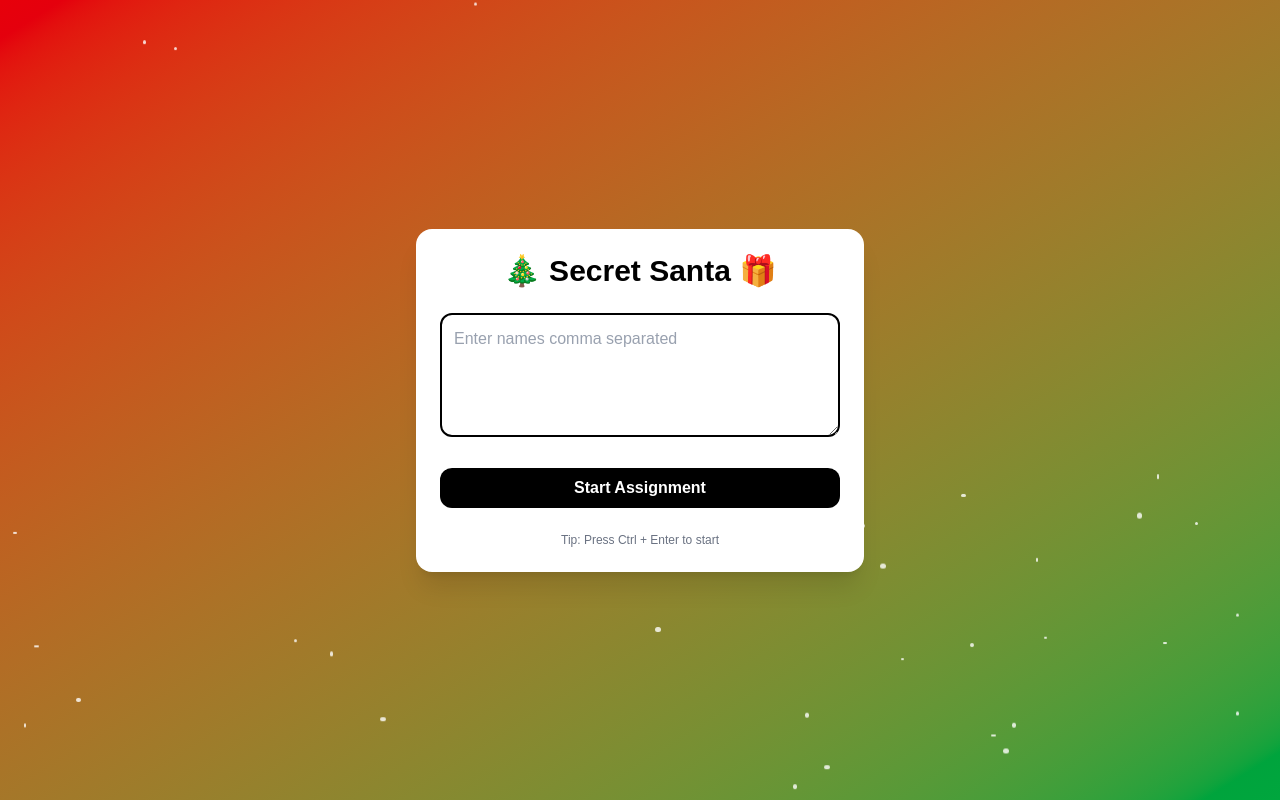
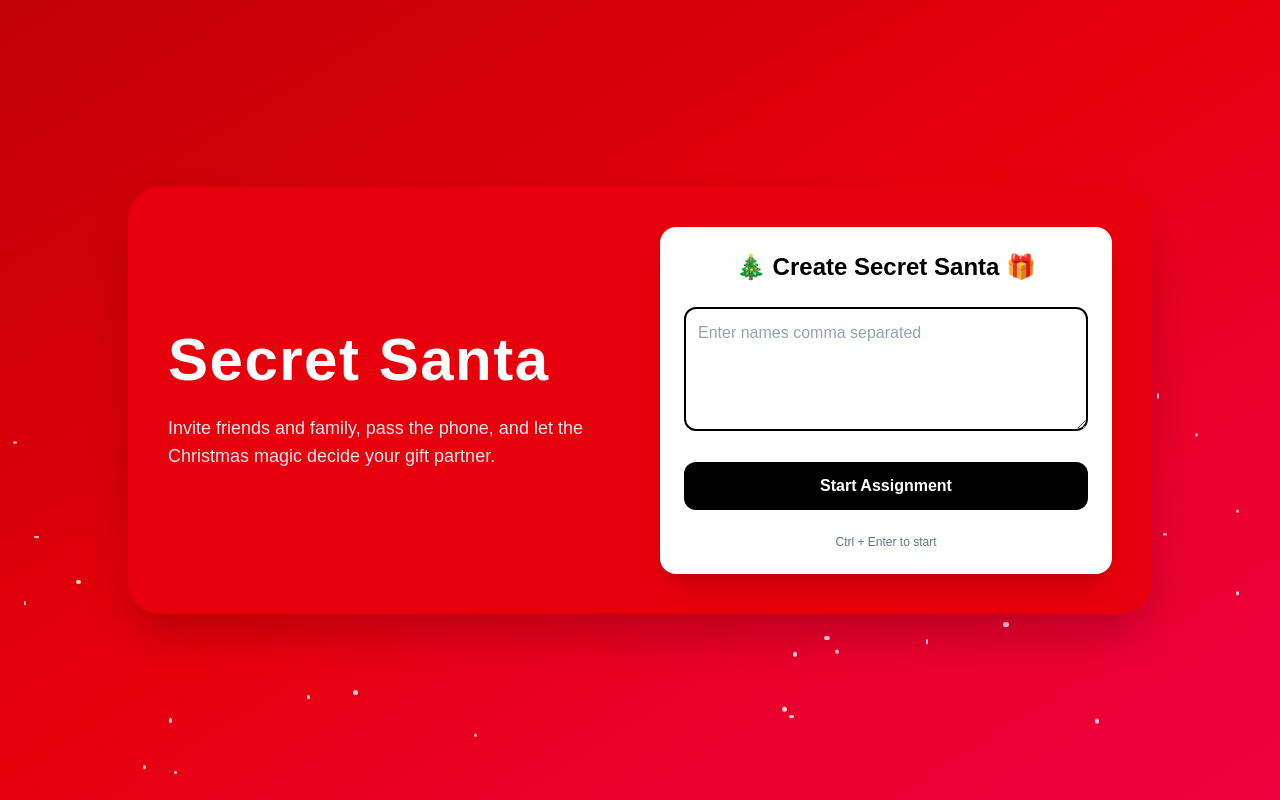
Before and after one commit to AnishaPaturi/Secret-Santa-, a Next.js app: page / in a window 1280 px wide. Built offline with nearby package versions, Linux system fonts and the light colour scheme.

Commit message:
Added functionality

```diff
--- a/app/page.tsx
+++ b/app/page.tsx
@@ -1,7 +1,7 @@
 'use client'
 
 import { useState } from 'react'
-import { motion, AnimatePresence } from 'framer-motion'
+import { motion } from 'framer-motion'
 
 export default function SecretSanta() {
   const [names, setNames] = useState('')
@@ -44,12 +44,10 @@ export default function SecretSanta() {
 
   function generatePairs() {
     let list = names.split(',').map(n => n.trim()).filter(Boolean)
-
     if (!validateNames(list)) return
 
     let givers = shuffle([...list])
     let receivers = shuffle([...list])
-
     while (givers.some((g, i) => g === receivers[i])) {
       receivers = shuffle([...list])
     }
@@ -65,17 +63,15 @@ export default function SecretSanta() {
   }
 
   function handleKeyDown(e) {
-    if (e.key === 'Enter' && e.ctrlKey) {
-      generatePairs()
-    }
+    if (e.key === 'Enter' && e.ctrlKey) generatePairs()
   }
 
   return (
-    <div className="min-h-screen bg-gradient-to-br from-red-600 to-green-600 flex items-center justify-center p-6 overflow-hidden relative">
+    <div className="min-h-screen bg-gradient-to-br from-red-700 via-red-600 to-rose-600 flex items-center justify-center p-6 overflow-hidden relative">
 
-      {/* ❄️ Snowfall */}
+      {/* ❄️ Snow */}
       <div className="absolute inset-0 pointer-events-none">
-        {[...Array(40)].map((_, i) => (
+        {[...Array(50)].map((_, i) => (
           <div
             key={i}
             className="absolute top-[-10px] bg-white rounded-full opacity-80 animate-snow"
@@ -83,24 +79,30 @@ export default function SecretSanta() {
               left: `${Math.random() * 100}%`,
               width: `${Math.random() * 4 + 2}px`,
               height: `${Math.random() * 4 + 2}px`,
-              animationDuration: `${Math.random() * 5 + 5}s`,
+              animationDuration: `${Math.random() * 6 + 6}s`,
             }}
           />
         ))}
       </div>
 
+      {/* 🎅 Hero Layout */}
+      <div className="relative z-10 w-full max-w-5xl grid grid-cols-1 md:grid-cols-2 gap-10 items-center bg-red-600 rounded-[2rem] shadow-2xl p-10 text-white">
+
+        {/* Left */}
+        <div className="space-y-6">
+          <h1 className="text-5xl md:text-6xl font-extrabold tracking-wide">Secret Santa</h1>
+          <p className="text-lg opacity-90">
+            Invite friends and family, pass the phone, and let the Christmas magic decide your gift partner.
+          </p>
+        </div>
+
+        {/* Right Card */}
         <motion.div
-        animate={shake ? { x: [-10, 10, -10, 10, 0] } : {}}
+          animate={shake ? { x: [-12, 12, -12, 12, 0] } : {}}
           transition={{ duration: 0.3 }}
-        className="w-full max-w-md rounded-2xl shadow-xl bg-white p-6 space-y-6 z-10"
+          className="bg-white text-black rounded-2xl shadow-xl p-6 space-y-6"
         >
-        <motion.h1
-          initial={{ opacity: 0, y: -20 }}
-          animate={{ opacity: 1, y: 0 }}
-          className="text-3xl font-extrabold text-center text-black"
-        >
-          🎄 Secret Santa 🎁
-        </motion.h1>
+          <h2 className="text-2xl font-bold text-center">🎄 Create Secret Santa 🎁</h2>
 
           {!started && (
             <>
@@ -116,12 +118,12 @@ export default function SecretSanta() {
               {error && <p className="text-red-600 text-sm font-semibold text-center">{error}</p>}
 
               <button
-              className="w-full bg-black text-white rounded-xl py-2 font-semibold"
+                className="w-full bg-black text-white rounded-xl py-3 font-semibold"
                 onClick={generatePairs}
               >
                 Start Assignment
               </button>
-            <p className="text-xs text-center text-gray-500">Tip: Press Ctrl + Enter to start</p>
+              <p className="text-xs text-center text-gray-500">Ctrl + Enter to start</p>
             </>
           )}
 
@@ -133,7 +135,7 @@ export default function SecretSanta() {
               </div>
 
               {!revealed ? (
-              <button className="w-full bg-black text-white rounded-xl py-2" onClick={() => setRevealed(true)}>
+                <button className="w-full bg-black text-white rounded-xl py-3" onClick={() => setRevealed(true)}>
                   Reveal My Secret Santa
                 </button>
               ) : (
@@ -144,7 +146,7 @@ export default function SecretSanta() {
                 >
                   <p className="text-xl">You have to gift 🎁</p>
                   <p className="text-3xl font-bold text-green-600">{pairs[index].receiver}</p>
-                <button className="w-full bg-black text-white rounded-xl py-2" onClick={nextPerson}>
+                  <button className="w-full bg-black text-white rounded-xl py-3" onClick={nextPerson}>
                     Done → Pass Phone
                   </button>
                 </motion.div>
@@ -155,12 +157,16 @@ export default function SecretSanta() {
           {started && index >= pairs.length && (
             <div className="text-center space-y-4">
               <p className="text-xl font-bold">🎉 All Done! 🎉</p>
-            <button className="w-full bg-black text-white rounded-xl py-2" onClick={() => location.reload()}>
+              <button
+                className="w-full bg-black text-white rounded-xl py-3"
+                onClick={() => location.reload()}
+              >
                 Restart
               </button>
             </div>
           )}
         </motion.div>
+      </div>
 
       <style jsx global>{`
         @keyframes snow {
```
Lines whose indentation alone changed are shown as unchanged.
